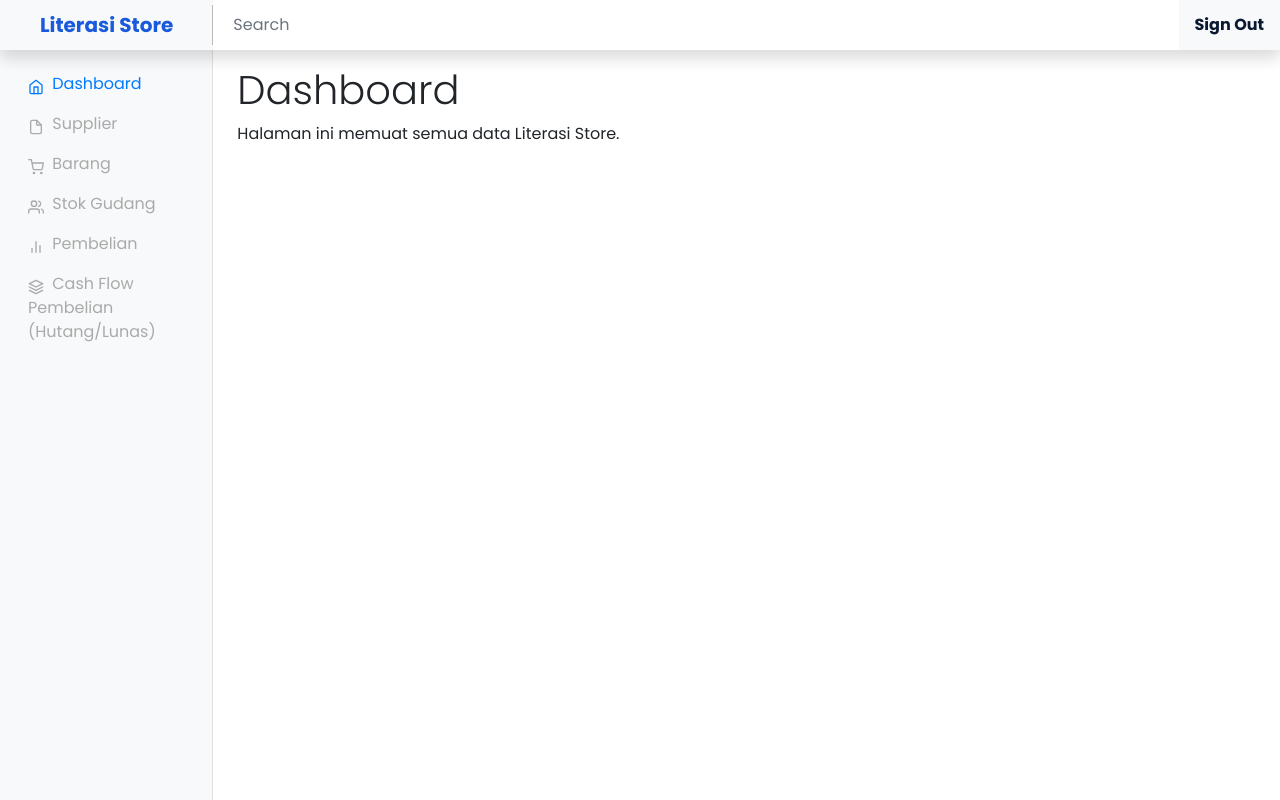
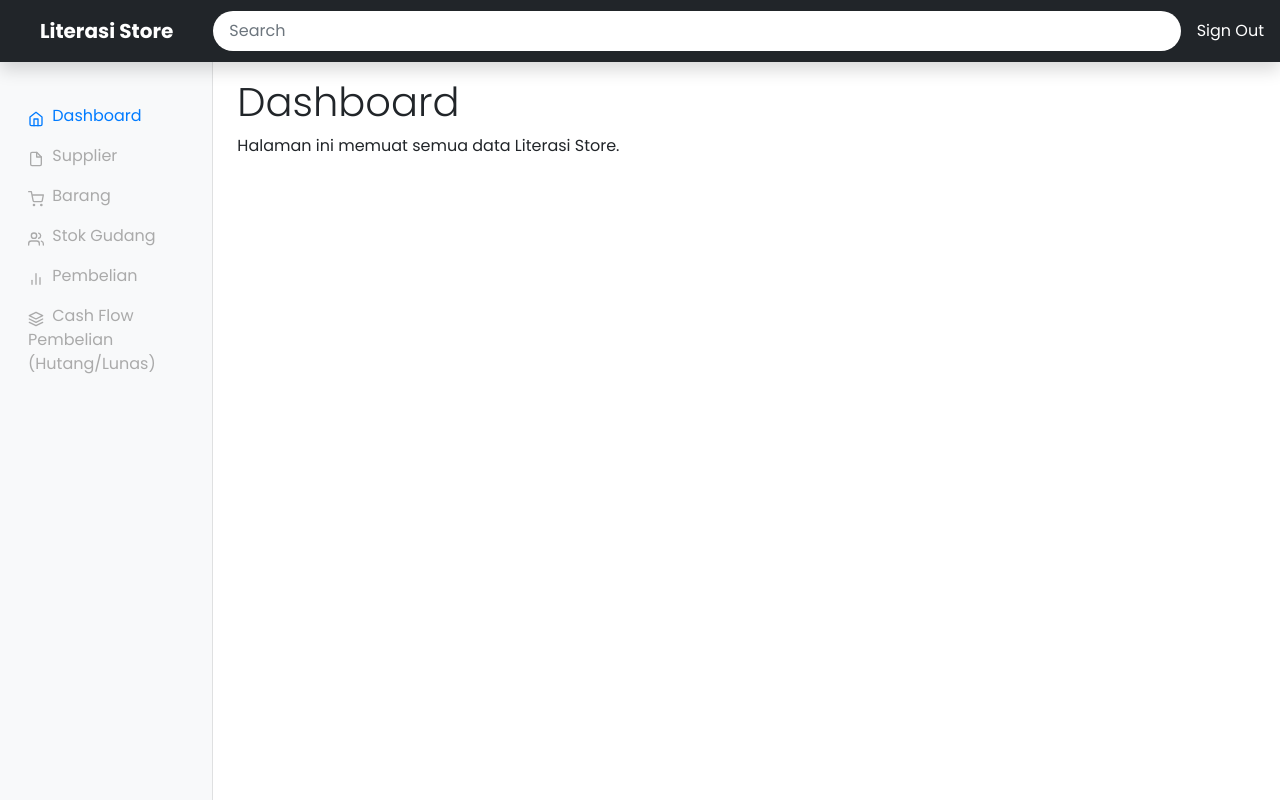
Before and after one commit to nandahadymulya/system-erp, a CodeIgniter app: page /applications/index.php/dashboard/index in a window 1280 px wide. Run offline with CodeIgniter, Linux system fonts and the light colour scheme; some libraries are stand-ins or nearby versions.

Commit message:
Styling Dashboard

```diff
--- a/application/views/header.php
+++ b/application/views/header.php
@@ -48,12 +48,12 @@
   </head>
   <body>
 
-    <header class="navbar navbar-light sticky-top bg-light flex-md-nowrap p-0 shadow shadow-xl">
-      <a class="navbar-brand col-sm-6 col-md-3 col-lg-2 me-0 fw-bold text-center px-3" href="<?= site_url("dashboard"); ?>">Literasi Store</a>
-      <button class="navbar-toggler position-absolute d-md-none collapsed" type="button" data-bs-toggle="collapse" data-bs-target="#sidebarMenu" aria-controls="sidebarMenu" aria-expanded="false" aria-label="Toggle navigation">
-        <span class="navbar-toggler-icon py-1"></span>
+    <header class="navbar navbar-dark sticky-top bg-dark flex-md-nowrap py-2 shadow shadow-xl">
+      <a class="navbar-brand col-sm-6 col-md-3 col-lg-2 me-0 fw-bold text-center p-2" href="<?= site_url("dashboard"); ?>">Literasi Store</a>
+      <button class="navbar-toggler position-absolute d-md-none collapsed p-1 mt-1" type="button" data-bs-toggle="collapse" data-bs-target="#sidebarMenu" aria-controls="sidebarMenu" aria-expanded="false" aria-label="Toggle navigation">
+        <span class="navbar-toggler-icon text px-1"></span>
       </button>
-      <input class="form-control form-control-dark w-100" type="text" placeholder="Search" aria-label="Search">
+      <input class="form-control form-control-dark w-100 rounded-pill" type="text" placeholder="Search" aria-label="Search">
       <ul class="navbar-nav px-3">
         <li class="nav-item text-nowrap">
           <a class="nav-link signout" href="#">Sign Out</a>
--- a/assets/dashboard/dashboard.css
+++ b/assets/dashboard/dashboard.css
@@ -15,7 +15,7 @@ body {
 
 .sidebar {
 	position: fixed;
-	top: 0;
+	top: 2rem;
 	/* rtl:raw:
   right: 0;
   */
@@ -29,7 +29,7 @@ body {
 
 @media (max-width: 767.98px) {
 	.sidebar {
-		top: 5rem;
+		top: 6rem;
 	}
 }
 
@@ -74,8 +74,8 @@ body {
 	padding-top: 0.75rem;
 	padding-bottom: 0.75rem;
 	font-size: 1rem;
-	color: #185adb !important;
-	box-shadow: inset -1px 0 0 rgba(0, 0, 0, 0.25);
+	color: #fff !important;
+	/* box-shadow: inset -1px 0 0 rgba(0, 0, 0, 0.25); */
 }
 
 .navbar .navbar-toggler {
@@ -86,9 +86,8 @@ body {
 }
 
 .navbar .form-control {
-	padding: 0.8rem 1.25rem;
+	padding: 0.5rem 1rem;
 	border-width: 0;
-	border-radius: 0;
 }
 
 .form-control-dark {
@@ -103,6 +102,6 @@ body {
 }
 
 .navbar .signout {
-	font-weight: 700;
-	color: #0a1931 !important;
+	font-weight: 400;
+	color: #fff !important;
 }
```
